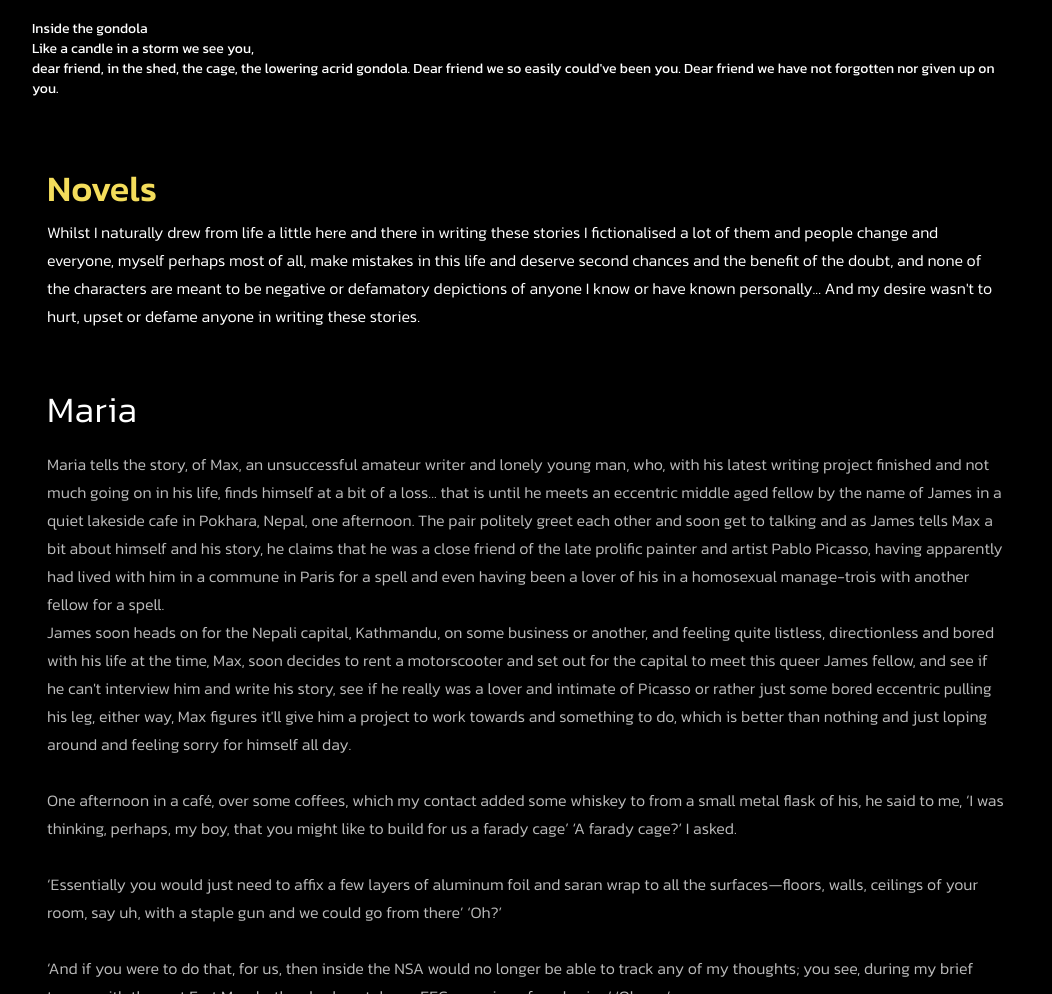
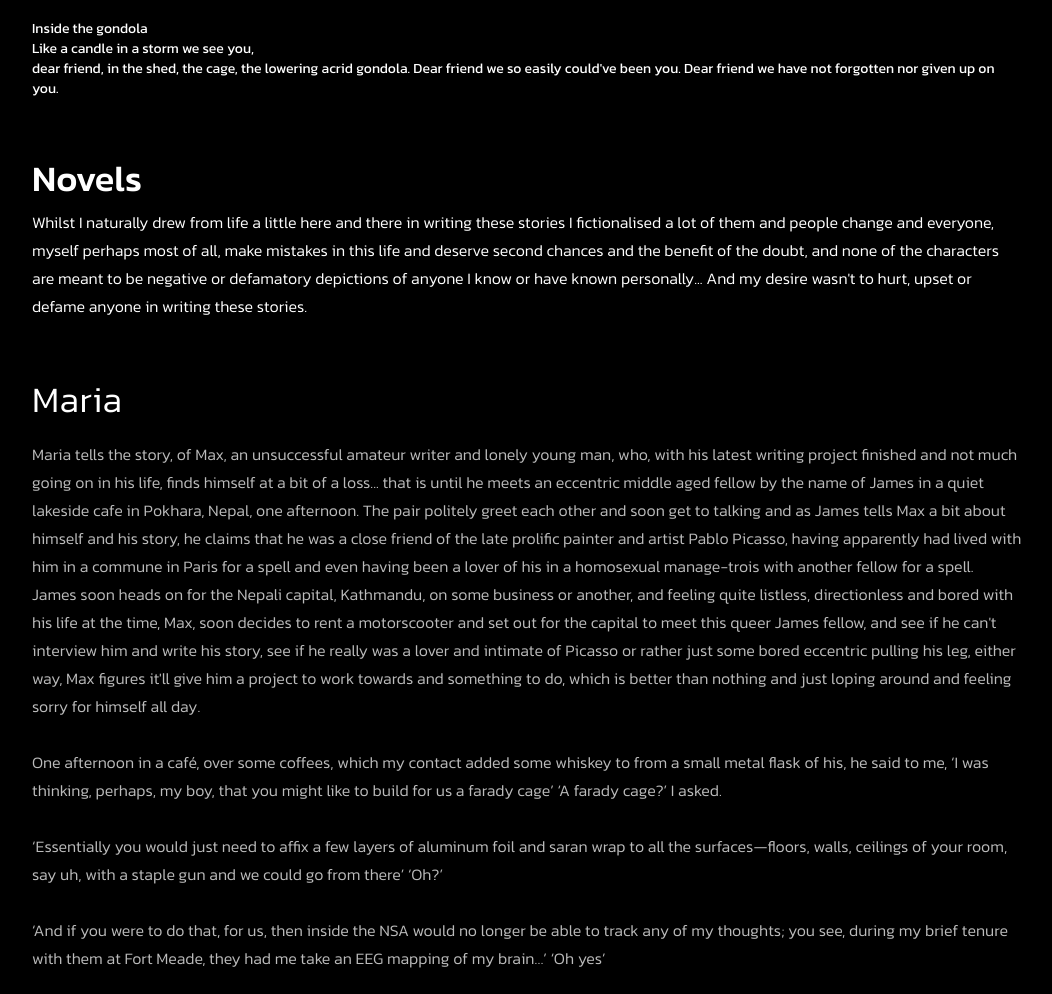
Before and after one commit to LakshmananDhuraisamy/artist, a PHP site: page /writings in a window 1280 px wide. Shown: the part 1606-2600 px from the top of the page, without its empty margins (113-1165 px from the left). Run offline with PHP 8.4, Linux system fonts and the light colour scheme; some libraries are stand-ins or nearby versions.

Commit message:
about image - writings

```diff
--- a/about.php
+++ b/about.php
@@ -3,7 +3,7 @@
     <div class="more-about-us">
         <div class="container">
             <div class="col-md-3">
-                <div class="image  autour-bio-image" >
+                <div class="image  autour-bio-image" style="margin-top: 60px;" >
                     <img src="img/about-me.jpeg" alt="">
                 </div>
             </div>
--- a/writings.php
+++ b/writings.php
@@ -7,7 +7,7 @@
                     <h2>Writings</h2>
                     <span>Poems | Novels </span>
                     <p>
- <h1 style="    color: #f4dd5b;">  Poems </h1> <br>
+ <h1 style="    color: #fff;">  Poems </h1> <br>
 
 <div class="image  autour-bio-image" >
                     <img class="poemimg1" style="width: 100%;" src="img/poem-1.jpeg" alt="">
@@ -56,8 +56,8 @@ dear friend, in the shed, the cage, the lowering acrid gondola. Dear friend we s
 
 </style>
 
-<div class="container-fluid" style="margin-bottom: 20px;">
- <h1 style="    color: #f4dd5b;">  Novels </h1>
+<div class="" style="margin-bottom: 20px;">
+ <h1 style=" color: #fff;">  Novels </h1>
 
         <p> Whilst I naturally drew from life a little here and there in writing these stories I fictionalised a lot of them and people change and everyone, myself perhaps most of all, make mistakes in this life and deserve second chances and the benefit of the doubt, and none of the characters are meant to be negative or defamatory depictions of anyone I know or have known personally...
 And my desire wasn't to hurt, upset or defame anyone in writing these stories.
```
